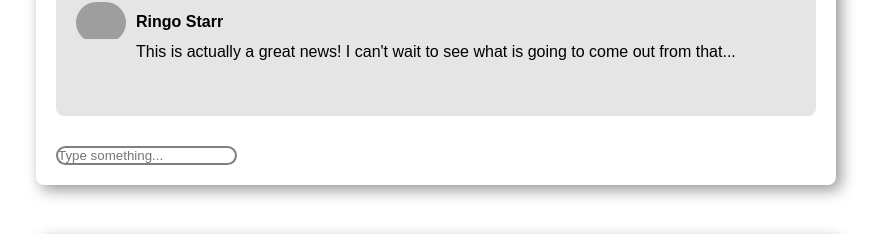
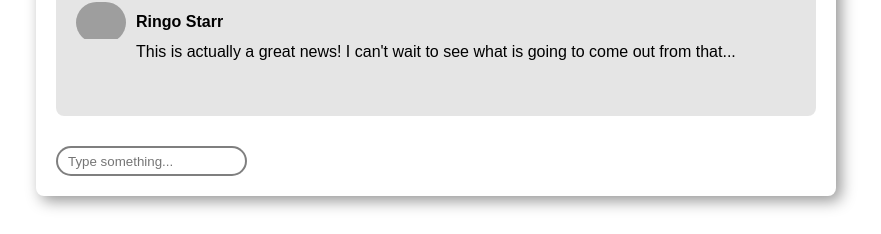
Before and after one commit to raphaelalvarenga/svelte-posts, a Svelte app: page / in a window 1280 px wide. Shown: the part 813-1047 px from the top of the page, without its empty margins (204-1085 px from the left). Built offline with nearby package versions, Linux system fonts and the light colour scheme; data requests are answered from the project's data file; grey boxes are pictures that could not be loaded; some icons are missing.

Commit message:
Refactored PostAddComment

```diff
--- a/src/components/PostAddComment.svelte
+++ b/src/components/PostAddComment.svelte
@@ -4,7 +4,7 @@
 
 <div style = "display: flex; align-items: center; margin-top: 30px;">
     <div><input type="text" placeholder="Type something..."></div>
-    <div style = "width: 30px; transform: rotateZ(-20deg); margin-top: -10px"><MdSend /></div>
+    <div class="send-container"><MdSend /></div>
 </div>
 
 <style>
@@ -12,5 +12,13 @@
         margin-right: 10px;
         border: 2px solid rgba(0, 0, 0, 0.5);
         border-radius: 20px;
+        height: 30px;
+        padding-left: 10px;
+    }
+
+    .send-container {
+        width: 30px;
+        transform: rotateZ(-20deg);
+        margin-top: -10px;
     }
 </style>
```
